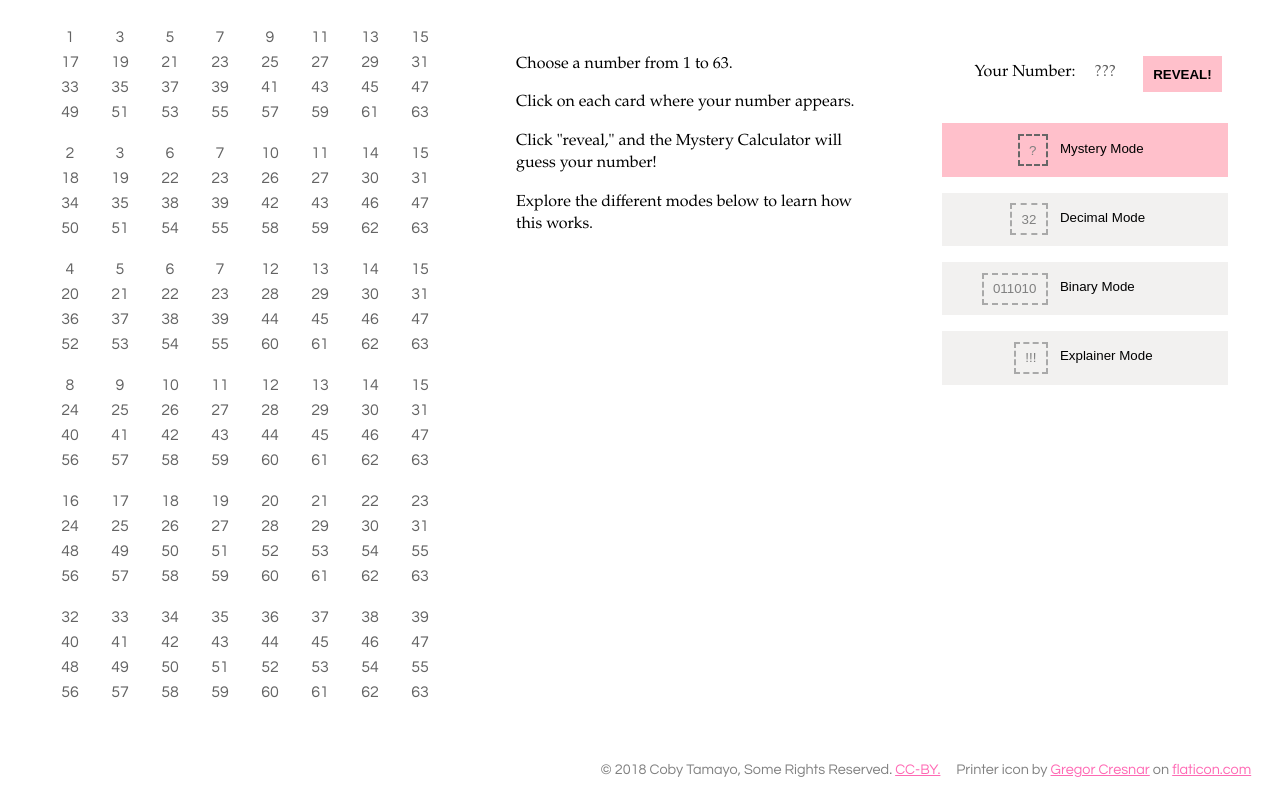
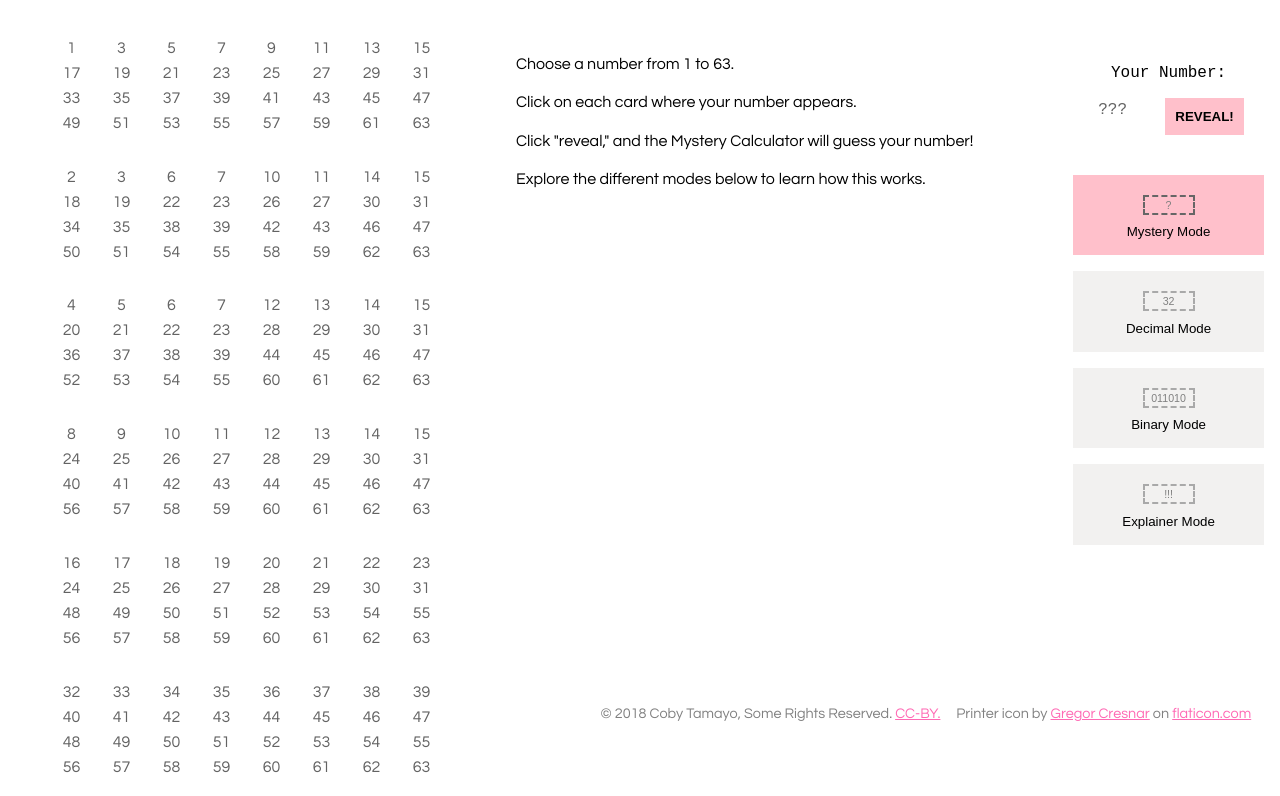
Before and after one commit to acobster/mystery-calculator, a React app: page / in a window 1280 px wide. Shown: the part 54-850 px from the top of the page. Built offline with nearby package versions, Linux system fonts and the light colour scheme.

Commit message:
more style refinements

```diff
--- a/src/Answer.js
+++ b/src/Answer.js
@@ -6,25 +6,32 @@ function Answer(props) {
   let markup;
   if (!props.reveal) {
     markup = (
-      <div>
-        <span className="number number-mystery">???</span>
+      <React.Fragment>
+        <label className="answer-component number-label">Your&nbsp;Number:</label>
+        <div className="number answer-component number-mystery">???</div>
+        <div className="answer-component">
           <button
             className="reveal-button"
             onClick={props.onReveal}
             type="button"
           >Reveal!</button>
         </div>
+      </React.Fragment>
     );
   } else {
     markup = (
+      <React.Fragment>
+        <label className="number-label answer-component">Your&nbsp;Number:</label>
+        <div className="number-reveal answer-component">
           <Num number={props.number} mode={props.mode} />
+        </div>
+      </React.Fragment>
     );
   }
 
   return (
     <div className="answer control">
-      <label className="number-label">Your&nbsp;Number:</label>
-      <div className="answer-number">{markup}</div>
+      {markup}
     </div>
   );
 }
--- a/src/MysteryCalculator.js
+++ b/src/MysteryCalculator.js
@@ -120,6 +120,7 @@ class MysteryCalculator extends React.Component {
               mode={this.state.mode}
               reveal={this.state.reveal}
               onReveal={() => this.setState({reveal: true})}
+              onHide={() => this.setState({reveal: false})}
             />
             <ul className="modes control">
               {this.modeOptions()}
--- a/src/Num.js
+++ b/src/Num.js
@@ -40,7 +40,7 @@ class Num extends React.Component {
     const power = this.props.powerOfTwo ? 'power-of-2' : ''
 
     return (
-      <span className={"number "+this.props.mode+"-mode "+power}>
+      <span className={`number ${this.props.mode}-mode power`}>
         {this.renderNumber()}
       </span>
     );
--- a/src/Page.js
+++ b/src/Page.js
@@ -23,10 +23,6 @@ class Page extends React.Component {
     this.numbers = numbersByPage[props.number]
   }
 
-  selectedClass() {
-    return this.props.selected ? 'selected' : '';
-  }
-
   render() {
     const numbers = this.numbers.map((n) => {
       return (
@@ -40,8 +36,11 @@ class Page extends React.Component {
       );
     });
 
+    const selected = this.props.selected ? 'selected' : ''
+
     return (
-      <div className={"page "+this.selectedClass()} onClick={this.props.onClick}>
+      <div className={`page ${selected} ${this.props.mode}-mode`}
+        onClick={this.props.onClick}>
         {numbers}
       </div>
     );
--- a/src/index.css
+++ b/src/index.css
@@ -1,6 +1,13 @@
 body {
   font: 16px "Century Gothic", Futura, sans-serif;
   margin: 1em 0;
+  background-color: white;
+}
+
+main {
+  width: 100%;
+  max-width: 90em;
+  margin: auto;
   background-color: white;
 }
 
@@ -26,12 +33,6 @@ h2 {
   font-size: 0.8em;
   text-align: right;
   color: #555;
-}
-
-main {
-  max-width: 100%;
-  margin: auto;
-  background-color: white;
 }
 
 aside {
@@ -62,11 +63,6 @@ a {
 }
 
 
-.pages {
-  display: flex;
-  flex-wrap: wrap;
-}
-
 .page {
   display: flex;
   flex-wrap: wrap;
@@ -75,8 +71,14 @@ a {
   width: 100%;
   max-width: 400px;
   height: 100px;
-  margin: auto;
-  padding: 8px 0;
+  margin: 0.3em auto;
+  padding: 14px 0 10px 3px;
+}
+.page.binary-mode {
+  padding: 12px 3px 12px 3px;
+}
+.page.explainer-mode {
+  padding: 12px 3px 12px 8px;
 }
 
 .number {
@@ -102,8 +104,12 @@ a {
   color: #570a57;
 }
 
+.explainer {
+  max-width: 40em;
+}
+
 .control {
-  width: 80%;
+  width: 100%;
   margin: 1em auto;
   max-width: 20em;
 }
@@ -142,34 +148,26 @@ a {
   padding: 0.2em 0.3em;
 }
 
-
 .answer {
-  position: relative;
   display: flex;
   justify-content: center;
-  margin: 1em auto;
-}
-
-.number-label, .answer-number, .explainer {
-  font-family: Palatino;
+  flex-wrap: wrap;
 }
 .controls {
+  max-width: 15em;
   font-family: monospace;
 }
-
-.number-label, .answer-number {
-  width: 50%;
-  margin: 0.6em;
+.answer-component {
+  margin: 0.5em 1em;
 }
-
+.number-label, .number-mystery, .number-reveal {
+  margin-top: 0.7em;
+}
 .number-label {
   text-align: right;
 }
 .reveal-button {
-  margin-top: -0.5em;
-  margin-left: 2em;
   padding: 0.8em;
-  position: absolute;
   text-transform: uppercase;
   background-color: pink;
   font-weight: bold;
@@ -189,26 +187,20 @@ a {
  * Layout Progressive Enhancement
  */
 
-supports (height: 1vh) {
+@supports (height: 1vh) {
   header {
     height: 15vh;
   }
 
   .pages {
-    height: 85vh;
+    height: 80vh;
   }
 }
 
 @supports (display: grid) {
-  .pages {
+  .page {
     display: grid;
-  }
-
-  .page {
     grid-template-columns: 1fr 1fr 1fr 1fr 1fr 1fr 1fr 1fr;
-
-    /* display numbers on the page in a grid too */
-    display: grid;
   }
 }
 
@@ -262,26 +254,6 @@ supports (height: 1vh) {
 }
 
 
-@media only screen and (min-width: 400px) {
-  .number.binary-mode {
-    padding: 0 5px;
-  }
-}
-
-@media only screen and (min-width: 900px) {
-  .book {
-    display: grid;
-    grid-template-columns: 500px 1fr 1fr;
-  }
-
-
-  .number.binary-mode,
-  .number.explainer-mode {
-    font-size: 85%;
-  }
-}
-
-
 
 /*
  * PRINT
@@ -300,7 +272,13 @@ supports (height: 1vh) {
   .number { width: initial; }
 }
 
-@media only screen and (min-width: 1250px) {
+@media only screen and (min-width: 1350px) {
+  .book {
+    grid-template-columns: 500px 6fr 3fr;
+  }
+  .controls {
+    max-width: none;
+  }
   .mode-btn {
     min-height: 4em;
     padding: 2em 0;
@@ -317,6 +295,19 @@ supports (height: 1vh) {
     position: absolute;
     left: 38%;
     top: 0.6em;
+  }
+}
+
+
+@media only screen and (min-width: 900px) {
+  .book {
+    display: grid;
+    grid-template-columns: 500px 5fr 2fr;
+  }
+
+  .number.binary-mode,
+  .number.explainer-mode {
+    font-size: 85%;
   }
 }
 
@@ -341,3 +332,9 @@ supports (height: 1vh) {
     padding-left: 2ch;
   }
 }
+
+@media only screen and (min-width: 400px) {
+  .number.binary-mode {
+    padding: 0 5px;
+  }
+}
```
Lines whose indentation alone changed are shown as unchanged.
